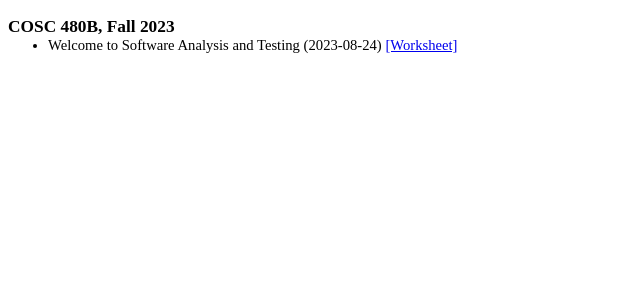
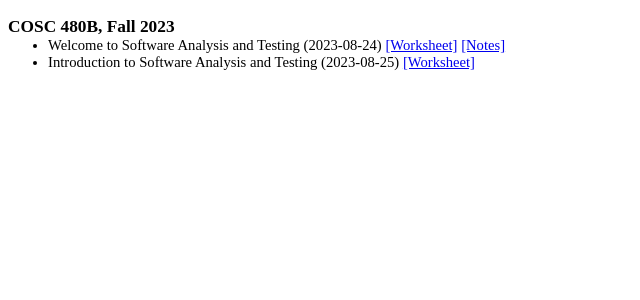
Before and after one commit to georgianahaldeman/cosc480, a Jekyll site: the page built from docs/notes/index.md, in a window 1280 px wide. Shown: the top 300 px of the page, without its empty margins (0-640 px from the left). Built offline with Jekyll 4.4.1, drawn with Linux system fonts in a browser that asks for light colours; our own code applies the rules of GitHub Pages for plain Markdown files.

Commit message:
8_25 worksheet

```diff
--- a/docs/notes/index.md
+++ b/docs/notes/index.md
@@ -1,3 +1,5 @@
 # COSC 480B, Fall 2023
 
-- Welcome to Software Analysis and Testing (2023-08-24) [[Worksheet]](./8_24.pdf)
+- Welcome to Software Analysis and Testing (2023-08-24) [[Worksheet]](./notes/8_24.pdf) [[Notes]](./answers/8_24_answers.pdf)
+
+- Introduction to Software Analysis and Testing (2023-08-25) [[Worksheet]](./notes/8_25.pdf)
```
Also changed, not shown: 7 other files.
